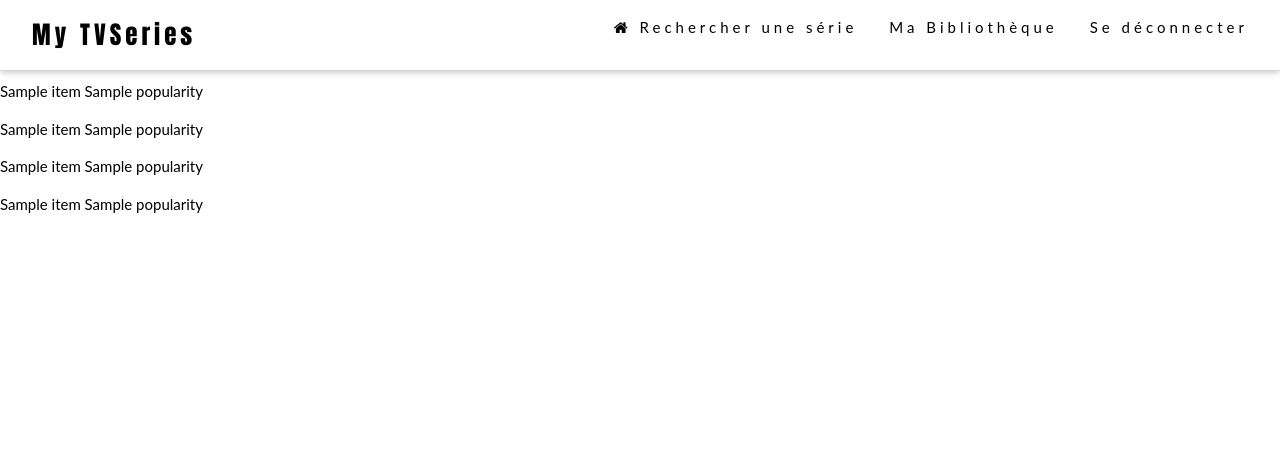
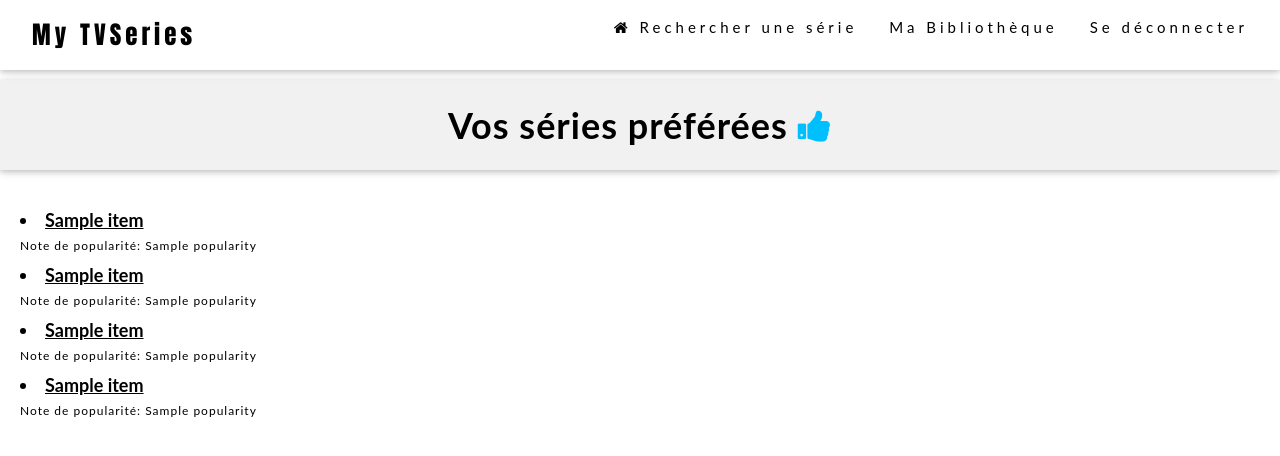
Before and after one commit to AlpheFournier/TV-Series, a Django app: page /LikeSeries/TVShow_page/Bibliotheque/ in a window 1280 px wide. Shown: the top 456 px of the page. Run offline with Django 3.2, Linux system fonts and the light colour scheme; a user stored in the database is signed in; data comes from the database, SQL or seed files in the repository; both versions use the stored data as it was after the commit; tables that the repository leaves empty hold one stand-in row (values such as "Sample post"); a database or web service that is not in the repository returns one stand-in record (values such as "Sample title"); data that the repository does not hold is empty; some web fonts are replaced.

Commit message:
Change Biblio

```diff
--- a/myTVSeries/LikeSeries/templates/LikeSeries/Bibliotheque.html
+++ b/myTVSeries/LikeSeries/templates/LikeSeries/Bibliotheque.html
@@ -4,10 +4,15 @@
 
 
 <!--Afficher les noms des séries likées:-->
-{% for serie in serie_liked %}
-    <p>{{serie.name}}
-    {{serie.popularity}}
-    </p>
-{% endfor %}
-
-{% endblock %}
+<div class="w3-container w3-padding w3-card w3-light-grey">
+    <h1 class="w3-xxlarge w3-center"><b> Vos séries préférées </b><i class="fa fa-thumbs-up" aria-hidden="true" style="color:deepskyblue;"></i></h1>
+</div><br />
+        <div style="margin: 20px;">
+        {% for serie in serie_liked %}
+            <p><li class= "w3-large" style="line-height:15px;">
+                    <b><a href = "{% url 'LikeSeries:TVShow_page' serie.id %}">{{serie.name}}</a></b>
+                <h1 class="w3-small">Note de popularité: {{serie.popularity}} </h1>
+            </li></p>
+        {% endfor %}
+        </div>
+        {% endblock %}
```
Also changed, not shown: myTVSeries/LikeSeries/templates/LikeSeries/Bibliothèque.html (deleted, +0 -12 lines), myTVSeries/db.sqlite3.
